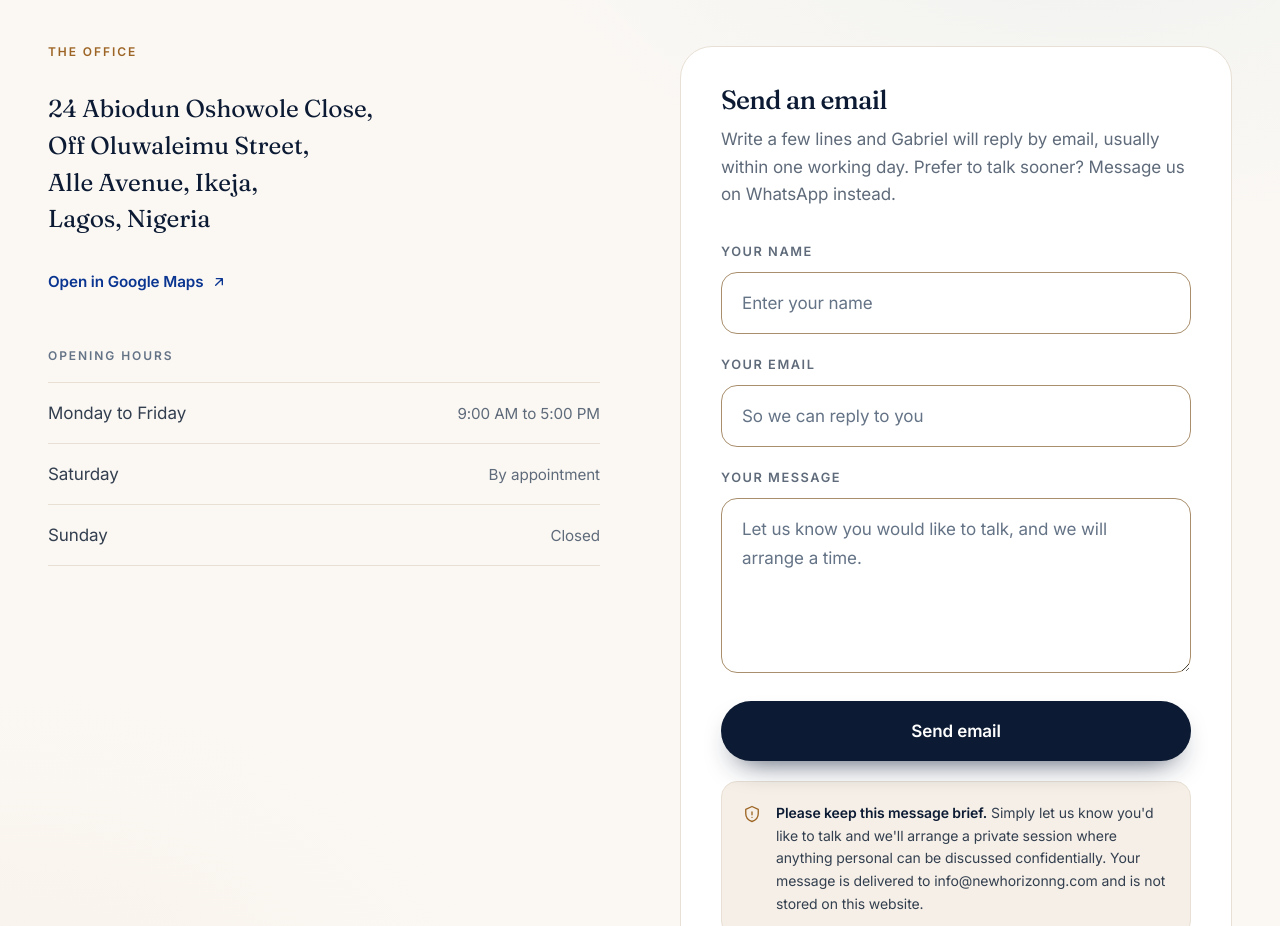
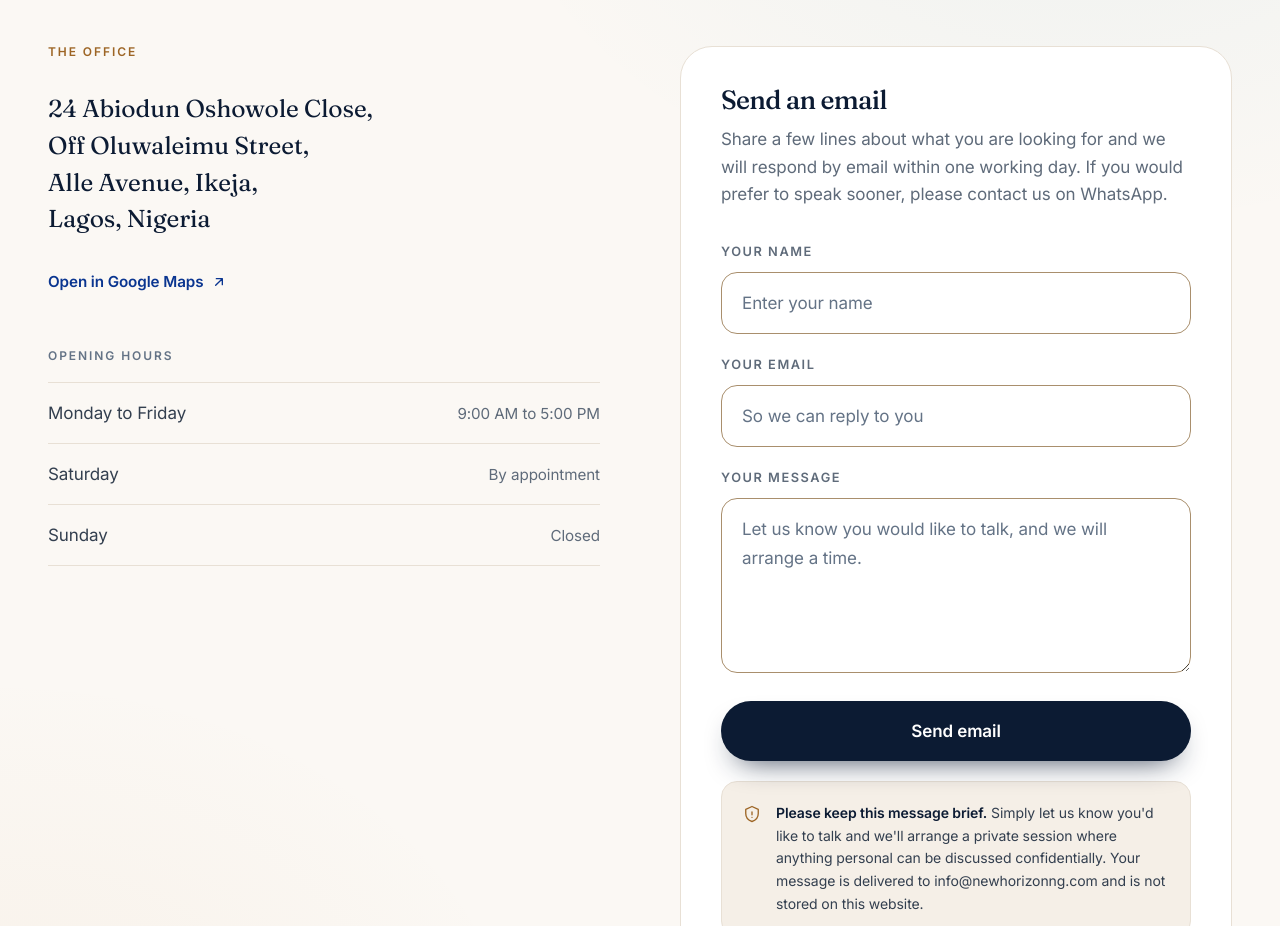
Before and after one commit to Michdriod/NEW-HORIZON-COUNSELLING-SERVICE, a Next.js app: page /contact in a window 1280 px wide. Shown: the part 800-1726 px from the top of the page. Built offline with nearby package versions, Linux system fonts and the light colour scheme; no server answers.

Commit message:
send an email correction

```diff
--- a/src/app/contact/page.tsx
+++ b/src/app/contact/page.tsx
@@ -224,9 +224,9 @@ export default function Contact() {
                   Send an email
                 </h2>
                 <p className="mb-8 mt-3 leading-relaxed text-muted">
-                  Write a few lines and Gabriel will reply by email, usually
-                  within one working day. Prefer to talk sooner? Message us on
-                  WhatsApp instead.
+                  Share a few lines about what you are looking for and we
+                  will respond by email within one working day. If you would
+                  prefer to speak sooner, please contact us on WhatsApp.
                 </p>
                 <ContactForm />
               </div>
--- a/src/components/ContactForm.tsx
+++ b/src/components/ContactForm.tsx
@@ -57,7 +57,6 @@ export default function ContactForm() {
             dateStyle: "full",
             timeStyle: "short",
           }),
-          email,
           botcheck,
         }),
       });
@@ -79,17 +78,19 @@ export default function ContactForm() {
         role="status"
         className="rounded-2xl border border-line bg-sand p-7 text-center"
       >
-        <p className="font-display text-[1.35rem] text-ink">Message sent</p>
+        <p className="font-display text-[1.35rem] text-ink">
+          Thank you for reaching out
+        </p>
         <p className="mt-3 leading-relaxed text-muted">
-          Thank you for reaching out. Gabriel will reply to you personally,
-          usually within one working day.
+          Your message has been received. We will respond by email within one
+          working day. If the matter is urgent, please contact us on WhatsApp.
         </p>
         <button
           type="button"
           onClick={() => setStatus("idle")}
           className="link-underline mt-5 inline-flex py-2 text-[0.9rem] font-semibold text-primary"
         >
-          Send another message
+          Send another email
         </button>
       </div>
     );
```
